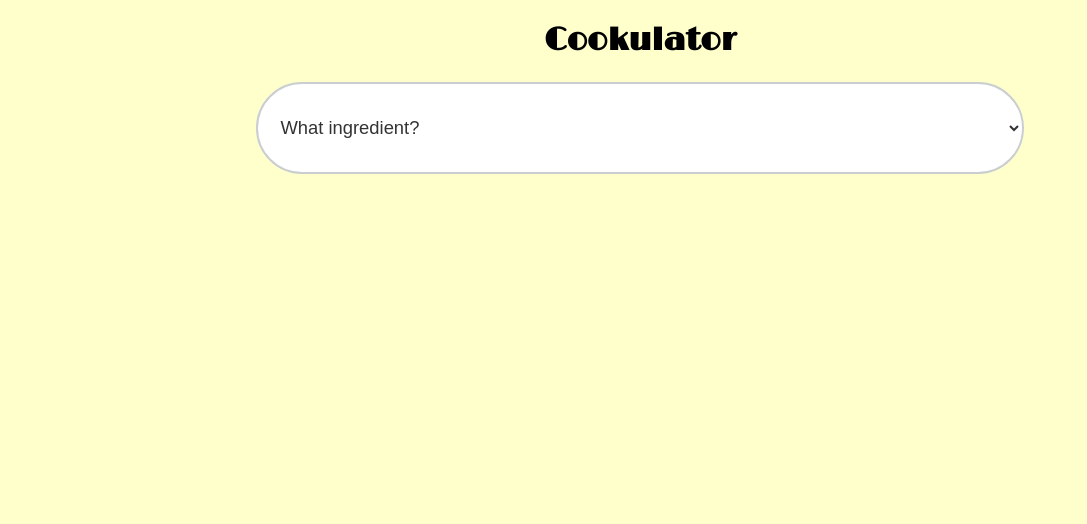
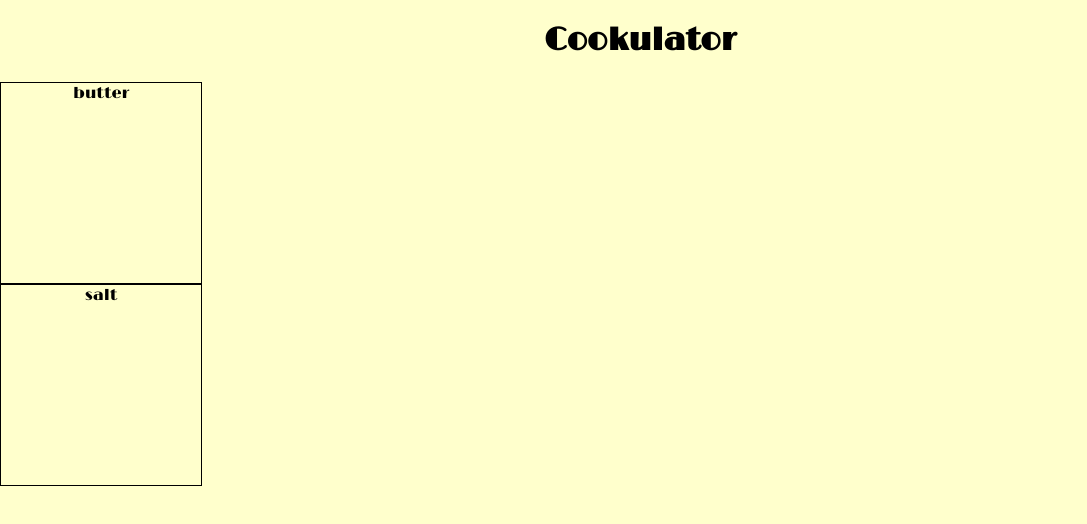
Before and after one commit to rrtong/cookulator, a React (Vite) app: page / in a window 1280 px wide. Shown: the top 524 px of the page, without its empty margins (0-1087 px from the left). Built offline with nearby package versions, Linux system fonts and the light colour scheme.

Commit message:
selector-buttons without css

```diff
--- a/src/components/Selector.tsx
+++ b/src/components/Selector.tsx
@@ -1,22 +1,42 @@
-import { ReactNode } from "react";
+import { useState } from "react";
+import SelectorButton from "./SelectorButton";
 import "../styles/Selector.css";
 
 interface SelectorProps {
-  ingredient: string;
-  handleIngredient: (e: React.ChangeEvent<HTMLSelectElement>) => void;
-  dropdown: ReactNode;
+  setIngredient: (name: string) => void;
+  showSelector: boolean;
+  setShowSelector: (bool: boolean) => void;
 }
 
 const Selector: React.FC<SelectorProps> = ({
-  ingredient,
-  handleIngredient,
-  dropdown,
+  setIngredient,
+  showSelector,
+  setShowSelector,
 }) => {
   return (
     <div className="selector">
-      <select value={ingredient} onChange={handleIngredient}>
+      {!showSelector && (
+        <div className="selector-switch" onClick={() => setShowSelector(true)}>
+          Switch Ingredient
+        </div>
+      )}
+      {/* <select value={ingredient} onChange={handleIngredient}>
         {dropdown}
-      </select>
+      </select> */}
+      {showSelector && (
+        <div>
+          <SelectorButton
+            name={"butter"}
+            setIngredient={setIngredient}
+            setShowSelector={setShowSelector}
+          />
+          <SelectorButton
+            name={"salt"}
+            setIngredient={setIngredient}
+            setShowSelector={setShowSelector}
+          />
+        </div>
+      )}
     </div>
   );
 };
--- /dev/null
+++ b/src/components/SelectorButton.tsx
@@ -0,0 +1,27 @@
+import "../styles/SelectorButton.css";
+
+interface SelectorButtonProps {
+  name: string;
+  setIngredient: (name: string) => void;
+  setShowSelector: (bool: boolean) => void;
+}
+
+const SelectorButton: React.FC<SelectorButtonProps> = ({
+  name,
+  setIngredient,
+  setShowSelector,
+}) => {
+  return (
+    <div
+      className="selector-button"
+      onClick={() => {
+        setIngredient(name);
+        setShowSelector(false);
+      }}
+    >
+      {name}
+    </div>
+  );
+};
+
+export default SelectorButton;
--- a/src/main.tsx
+++ b/src/main.tsx
@@ -7,20 +7,17 @@ import "./index.css";
 
 function App() {
   const [ingredient, setIngredient] = useState("");
-
-  const handleIngredient = (e: React.ChangeEvent<HTMLSelectElement>) => {
-    setIngredient(e.target.value);
-  };
+  const [showSelector, setShowSelector] = useState(true);
 
   return (
     <div className="app">
       <h1>Cookulator</h1>
       <Selector
-        ingredient={ingredient}
-        handleIngredient={handleIngredient}
-        dropdown={DROPDOWN["SELECTOR"]}
+        setIngredient={setIngredient}
+        showSelector={showSelector}
+        setShowSelector={setShowSelector}
       />
-      {ingredient && (
+      {ingredient && !showSelector && (
         <Calculator
           dropdown={DROPDOWN[ingredient.toUpperCase()]}
           convert={CONVERT[ingredient.toUpperCase()]}
--- /dev/null
+++ b/src/styles/SelectorButton.css
@@ -0,0 +1,5 @@
+.selector-button {
+  border: 1px black solid;
+  width: 200px;
+  height: 200px;
+}
```
